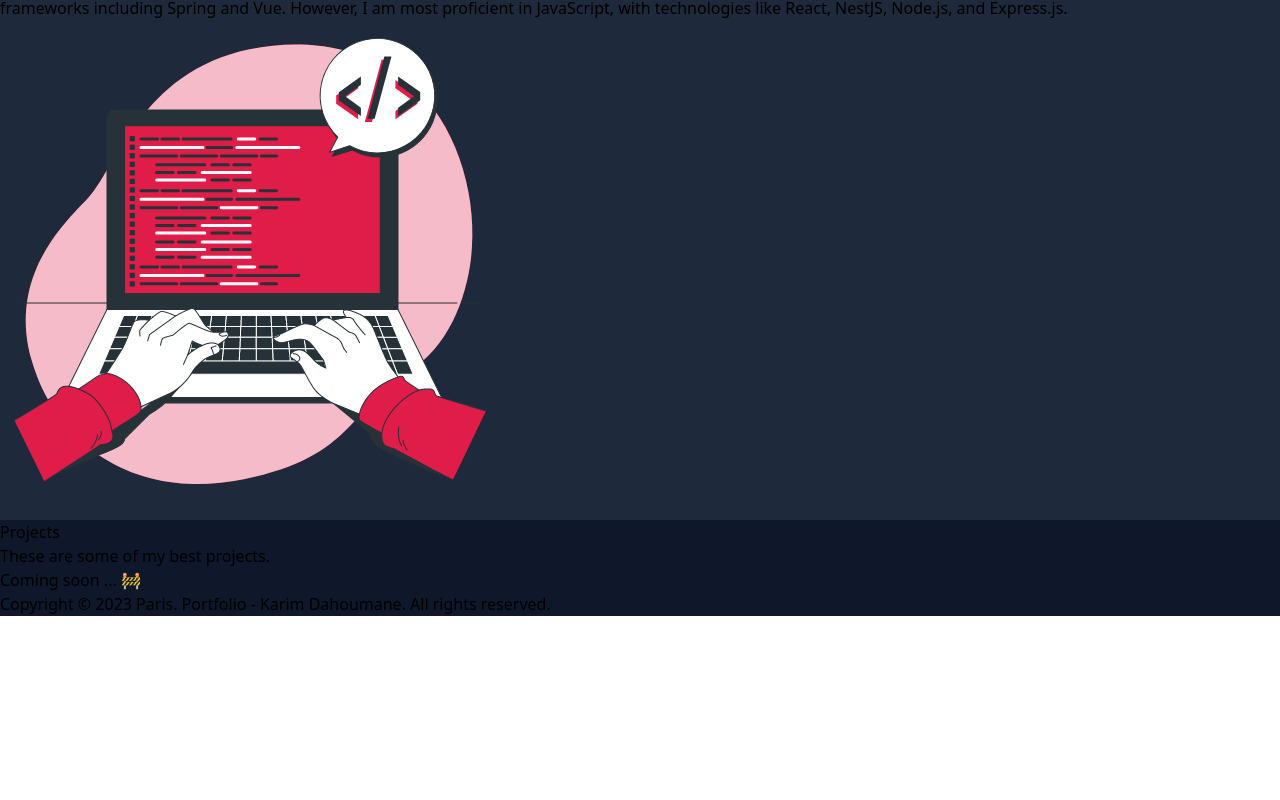
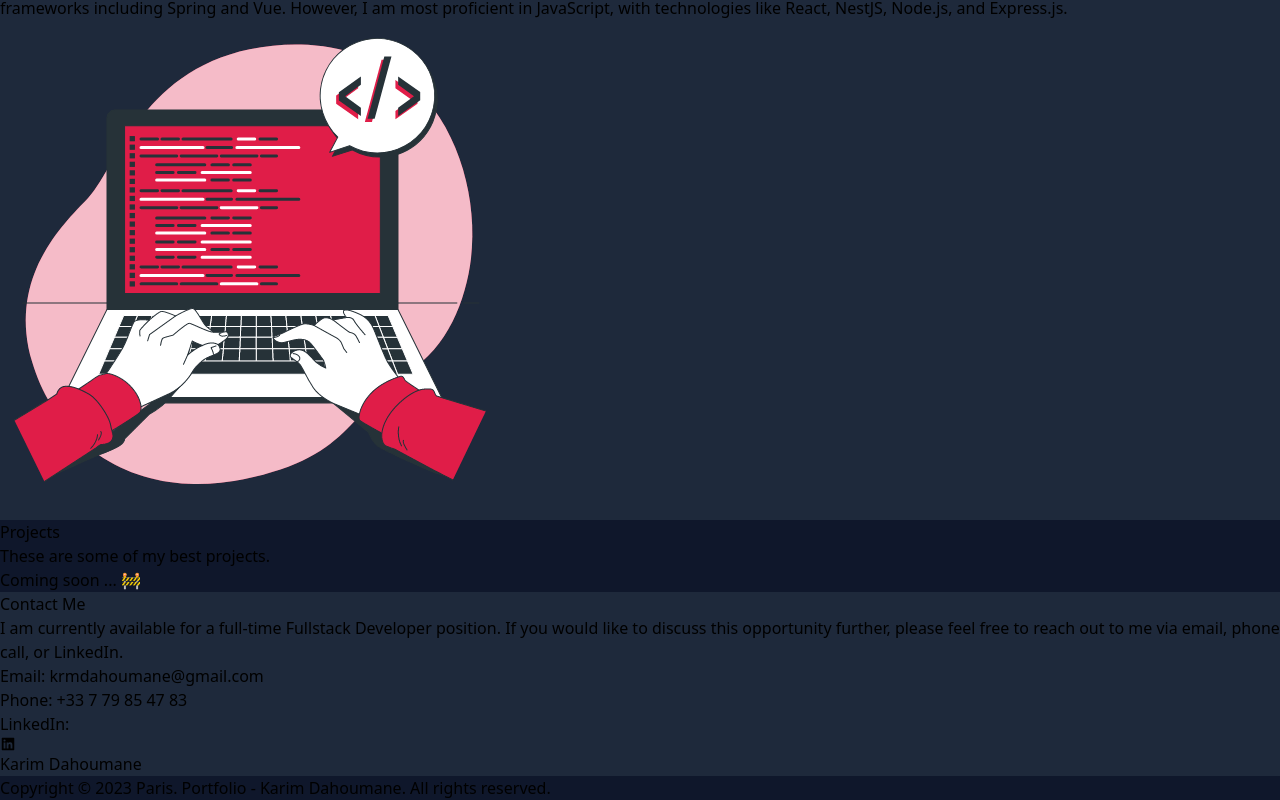
Before and after one commit to karimdahoumane/portfolio, a React (Create React App) app: page / in a window 1280 px wide. Shown: the part 2424-3224 px from the top of the page. Before the commit the page ends 3040 px from the top, so only its background shows below. Built offline with nearby package versions, Linux system fonts and the light colour scheme.

Commit message:
✨ ui(contact): Add Contact section

```diff
--- a/src/App.tsx
+++ b/src/App.tsx
@@ -1,7 +1,8 @@
 import Header from "src/components/Header";
 import Hero from "src/components/Hero";
 import About from "src/components/About/About";
-import Projects from "./components/Projects";
+import Projects from "src/components/Projects";
+import Contact from "src/components/Contact";
 import Footer from "src/components/Footer";
 
 const App = () => {
@@ -11,6 +12,7 @@ const App = () => {
       <Hero />
       <About />
       <Projects />
+      <Contact />
       <Footer />
     </>
   );
--- /dev/null
+++ b/src/components/Contact/Contact.tsx
@@ -0,0 +1,40 @@
+import {
+  AiFillLinkedin as LinkedInIcon
+} from "react-icons/ai";
+
+const Contact = () => {
+  return (
+    <section className="bg-secondery px-5 py-32" id="contact">
+      <div className="text-center md:w-[60%] mx-auto text-white">
+        <h2 className="text-4xl font-bold mb-5 border-b-[5px] w-[200px] mx-auto border-rose-600 pb-2">
+          Contact Me
+        </h2>
+        <p>
+          I am currently available for a full-time Fullstack Developer position.
+          If you would like to discuss this opportunity further, please feel free to reach out to me via email, phone call, or LinkedIn.
+        </p>
+
+        <p className="py-2">
+          <span className="font-bold">Email:</span> krmdahoumane@gmail.com
+        </p>
+        <p className="py-2">
+          <span className="font-bold">Phone:</span> +33 7 79 85 47 83
+        </p>
+        <p className="py-2">
+          <span className="font-bold">LinkedIn:</span>{" "}
+          <a
+            href="https://www.linkedin.com/in/karimdahoumane/"
+            target="_blank"
+            rel="noreferrer"
+            className="text-rose-600 hover:text-rose-800"
+          >
+            <LinkedInIcon className="inline-block" /> Karim Dahoumane
+          </a>
+
+        </p>
+      </div>
+    </section>
+  );
+};
+
+export default Contact;
--- /dev/null
+++ b/src/components/Contact/index.tsx
@@ -0,0 +1,3 @@
+import Contact from "src/components/Contact/Contact";
+
+export default Contact;
```
